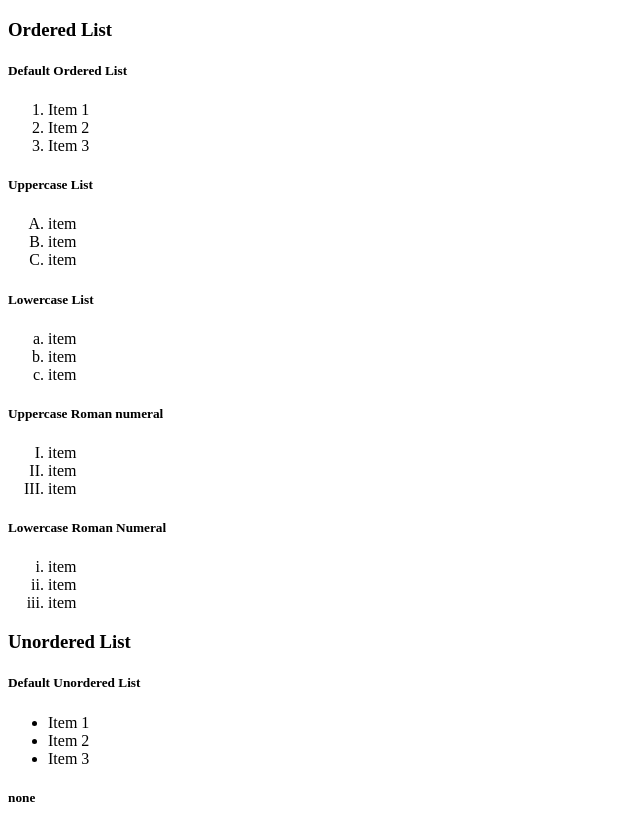
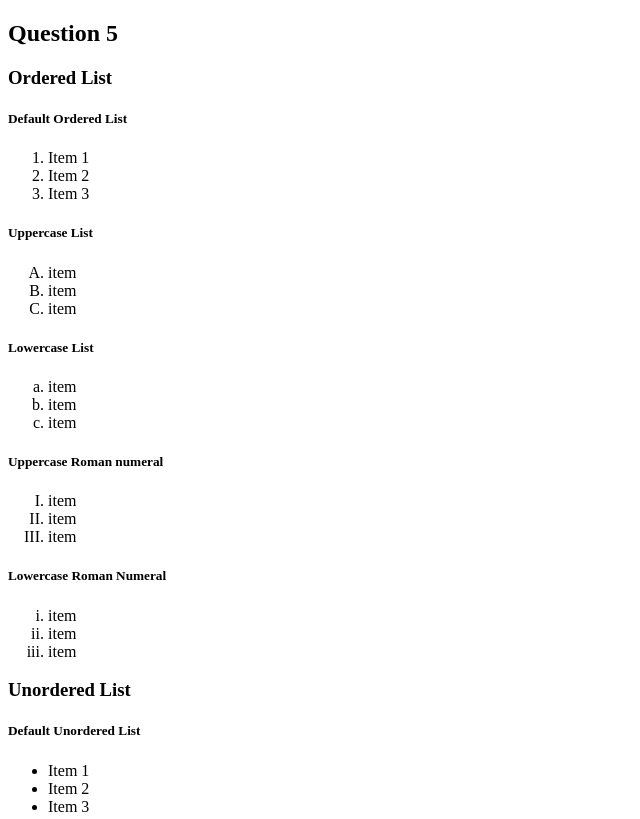
Before and after one commit to R1A2H3U4L-1999/HTML-Assignment, a plain HTML site: page list.html in a window 1280 px wide. Shown: the top 819 px of the page, without its empty margins (0-640 px from the left). Drawn offline with Linux system fonts and the light colour scheme.

Commit message:
Update list.html

```diff
--- a/list.html
+++ b/list.html
@@ -6,6 +6,7 @@
     <title>Lists Tags</title>
   </head>
   <body>
+    <h2>Question 5</h2>
     <h3>Ordered List</h3>
     <h5>Default Ordered List</h5>
     <ol>
```
